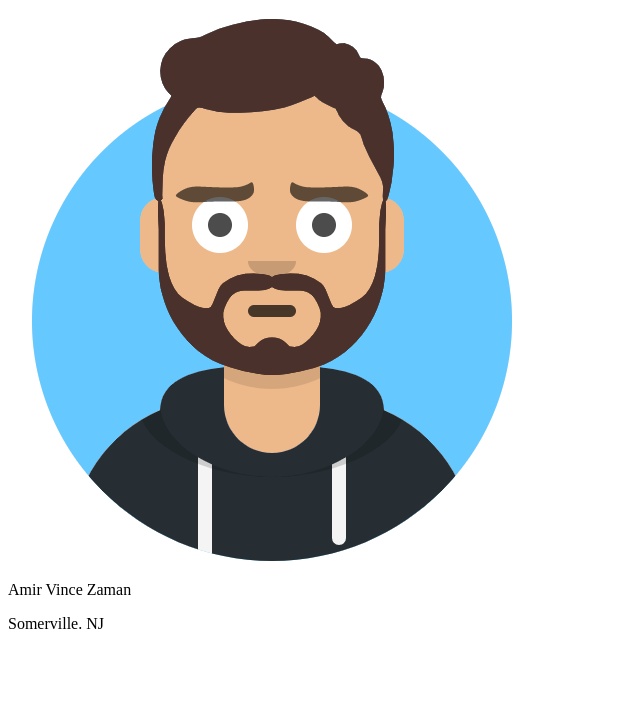
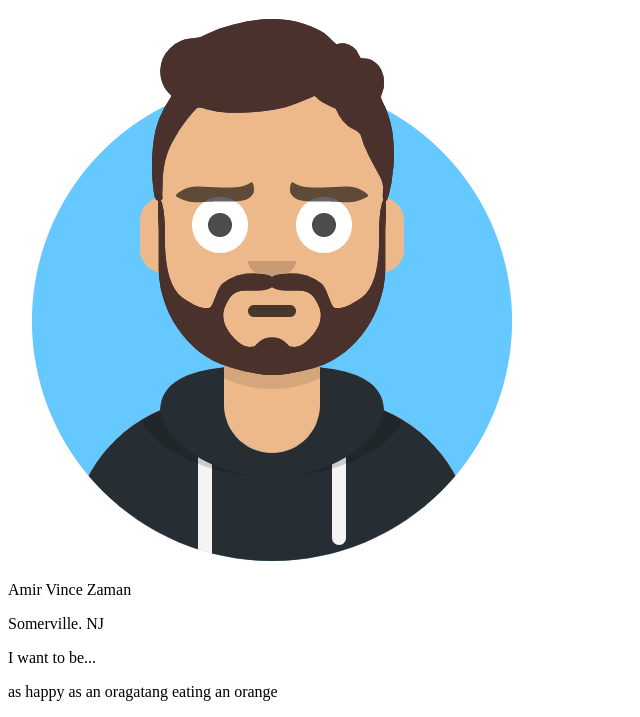
Before and after one commit to RVCC-IDMX/about-me-avzaman, a plain HTML site: page index.html in a window 1280 px wide. Shown: the part 187-904 px from the top of the page, without its empty margins (0-640 px from the left). Before the commit the page ends 836 px from the top, so only its background shows below. Drawn offline with Linux system fonts and the light colour scheme.

Commit message:
finished assignment 2

```diff
--- a/index.html
+++ b/index.html
@@ -32,6 +32,16 @@
             <!--close hero section-->
         </section>
 
+        <section>
+            <!--bio section: personal info (not too personal)-->
+            <div>
+                <p>I want to be...</p>
+                <p>as happy as an oragatang eating an orange</p>
+            </div>
+
+            <!--end bio section-->
+        </section>
+
     </main>
 
 </body>
```
Also changed, not shown: 1 other file.
